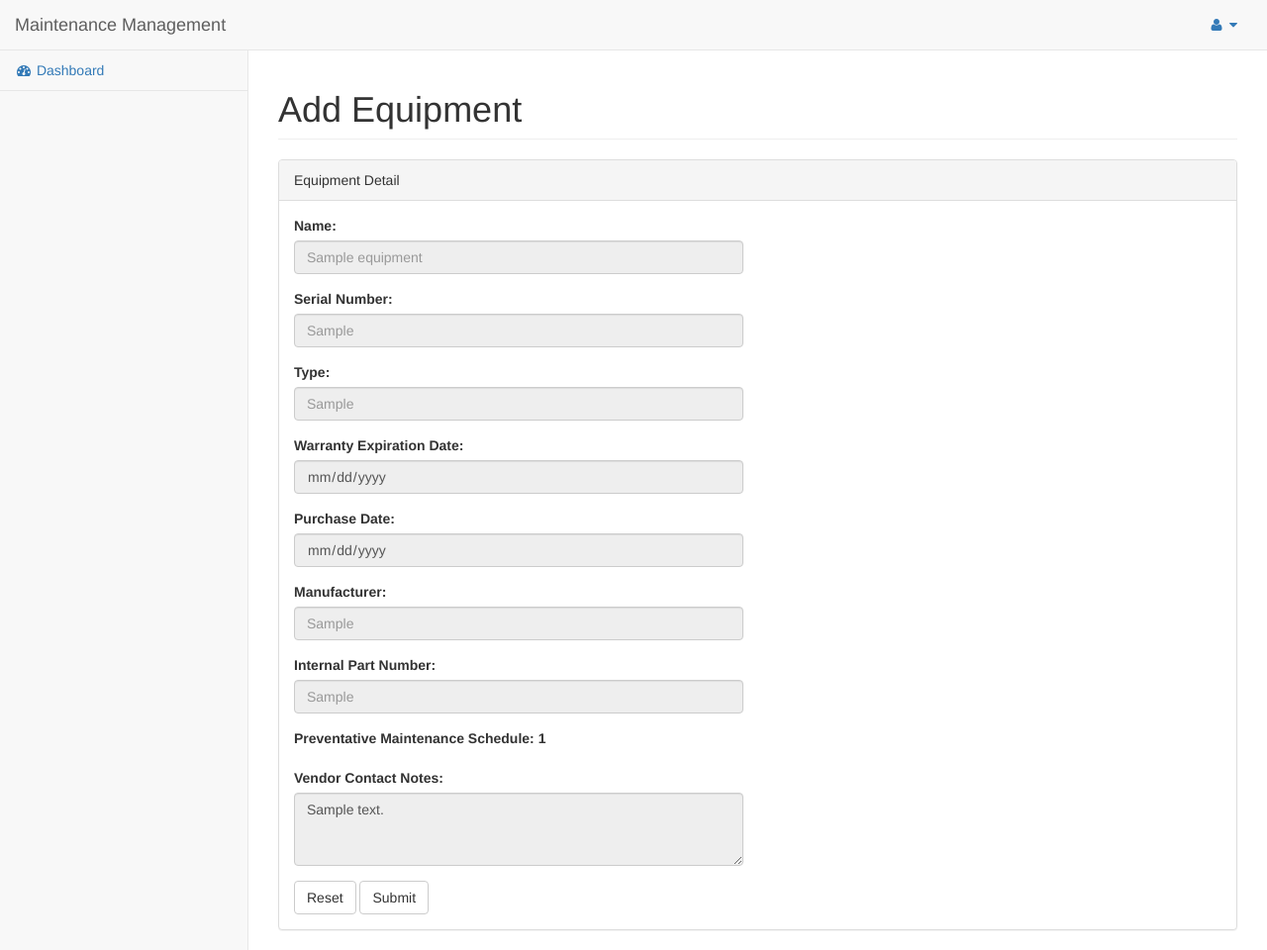
After one commit to ccqpein/Preventive_Maintenance_Project, a Django app: page /viewEq/1/ in a window 1280 px wide. The commit adds this page. Shown: the whole page at 99% size. Run offline with Django 3.2, Linux system fonts and the light colour scheme; tables that the repository leaves empty hold one stand-in row (values such as "Sample post"); some libraries are stand-ins or nearby versions.

Commit message:
finish some details

```diff
--- a/Maintenance/settings.py
+++ b/Maintenance/settings.py
@@ -108,7 +108,7 @@ AUTH_PASSWORD_VALIDATORS = [
 
 LANGUAGE_CODE = 'en-us'
 
-TIME_ZONE = 'UTC'
+TIME_ZONE = 'EST'
 DATE_INPUT_FORMATS = ('%m-%d-%Y')
 
 USE_I18N = True
--- a/PM/static/dist/css/sb-admin-2.css
+++ b/PM/static/dist/css/sb-admin-2.css
@@ -279,6 +279,35 @@ table.dataTable thead .sorting:after {
 .panel-yellow > a:hover {
   color: #df8a13;
 }
+.panel-purple {
+  border-color: #CF50FD;
+}
+.panel-purple > .panel-heading {
+  border-color: #CF50FD;
+  color: white;
+  background-color: #CF50FD;
+}
+.panel-purple > a {
+  color: #CF50FD;
+}
+.panel-purple > a:hover {
+  color: #BA50E1;
+}
+.panel-teal {
+  border-color: #008080;
+}
+.panel-teal > .panel-heading {
+  border-color: #008080;
+  color: white;
+  background-color: #008080;
+}
+.panel-teal > a {
+  color: #008080;
+}
+.panel-teal > a:hover {
+  color: #008080;
+}
+
 .timeline {
   position: relative;
   padding: 20px 0 20px;
--- a/PM/templates/PM/Maintenance.html
+++ b/PM/templates/PM/Maintenance.html
@@ -29,7 +29,7 @@
 
                                         <div class="form-group">
                                             {% for i in MT %}
-                                            <label>{{ i.0}}:</label>
+                                            <label>{{ i.0 }}:</label>
                                             <input class="form-control" name="values" type="{{i.2}}"/>
                                             {% endfor %}
                                         </div>
--- a/PM/templates/PM/formHead.html
+++ b/PM/templates/PM/formHead.html
@@ -56,6 +56,10 @@
                             <i class="fa fa-user fa-fw"></i> <i class="fa fa-caret-down"></i>
                         </a>
                         <ul class="dropdown-menu dropdown-user">
+                            {%if request.user.is_staff%}
+                            <li><a href='/admin/'><i class="fa fa-sign-out fa-fw"></i> Admin Page</a>
+                            </li>
+                            {%endif%}
                             <li><a href="{% url 'PM:logout' %}"><i class="fa fa-sign-out fa-fw"></i> Logout</a>
                             </li>
                         </ul>
--- /dev/null
+++ b/PM/templates/PM/viewEquipment.html
@@ -0,0 +1,75 @@
+{% include 'PM/formHead.html' %}
+<div id="page-wrapper">
+    <div class="row">
+        <div class="col-lg-12">
+            <h1 class="page-header"> Add Equipment</h1>
+        </div>
+        <!-- /.col-lg-12 -->
+    </div>
+    <!-- /.row -->
+    <div class="row">
+        <div class="col-lg-12">
+            <div class="panel panel-default">
+                <div class="panel-heading">
+                            Equipment Detail
+                </div>
+                <div class="panel-body">
+                    <div class="row">
+                        <div class="col-lg-6">
+                            <form role="form" action="/viewEq/{{eqNumber}}/" method="post">
+                                {% csrf_token %}
+                                <fieldset disabled>
+                                <div class="form-group">
+                                    <label>Name:</label>
+                                    <input class="form-control" type="text" name="name" placeholder="{{name}}"/>
+                                </div>
+
+                                <div class="form-group">
+                                    <label>Serial Number:</label>
+                                    <input class="form-control" type="text" name = "serial_num" placeholder="{{serial_num}}"/>
+                                </div>
+                                <div class="form-group">
+                                    <label>Type:</label>
+                                    <input class="form-control" type="text" name = "type" placeholder="{{type}}"/>
+                                </div>
+                                <div class="form-group">
+                                    <label>Warranty Expiration Date:</label>
+                                    <input class="form-control" type="date" name = "warranty_expir_date" placeholder="{{warranty}}"/>
+                                </div>
+                                <div class="form-group">
+                                    <label>Purchase Date:</label>
+                                    <input class="form-control" type="date" name = "purchase_date" placeholder="{{purchase}}"/>
+                                </div>
+                                <div class="form-group">
+                                    <label>Manufacturer:</label>
+                                    <input class="form-control" type="text" name = "manufacturer" placeholder="{{manufacturer}}"/>
+                                </div>
+                                <div class="form-group">
+                                    <label>Internal Part Number:</label>
+                                    <input class="form-control" type="text" name = "internal_part_num" placeholder="{{internal_part_num}}"/>
+                                </div>
+                                <div class="form-group">
+                                    <label>Preventative Maintenance Schedule:</label>
+                                    <label>{{schedule}}</label>
+                                </div>
+
+                                <div class="form-group">
+                                    <label>Vendor Contact Notes:</label>
+                                    <textarea class="form-control" rows="3" name="note" type="text">{{note}}
+                                    </textarea>
+                                </div>
+                                </fieldset>
+
+                                <button class="btn btn-default" type="reset" value="reset">Reset</button>
+                                <button class="btn btn-default" type="submit" value="submit">Submit</button>
+                            </form>
+                        </div>
+                    </div>
+                    <!-- /.row (nested) -->
+                </div>
+                <!-- /.panel-body -->
+            </div>
+        </div>
+    </div>
+</div>
+{% include 'PM/formTail.html' %}
--- a/PM/templates/PM/viewForm.html
+++ b/PM/templates/PM/viewForm.html
@@ -28,7 +28,8 @@
                                         <tr >
                                             <td>{{con.0}}</td>
                                             <td>{{con.1}}</td>
-                                            <td><a href="{{con.2}}">View</a></td>
+                                            <td>{{con.2}}</td>
+                                            <td><a href="{{con.3}}">View</a></td>
                                         </tr>
                                         {%endfor%}
                                     </tbody>
--- a/PM/urls.py
+++ b/PM/urls.py
@@ -28,6 +28,7 @@ urlpatterns = [
     url(r'^viewTasks/$', views.viewTasks, name="viewTasks"),
     url(r'^viewOrders/(?P<orderNumber>[0-9]+)/$',
         views.viewOrders, name="viewOrders"),
+    url(r'^viewEq/(?P<eqNumber>[0-9]+)/$', views.viewEq, name="viewEq"),
 
     url(r'^form/$', views.formTest, name="test"),
 ]
--- a/PM/views.py
+++ b/PM/views.py
@@ -5,7 +5,7 @@ from django.forms.models import model_to_dict
 
 # Create your views here.
 # from django.contrib.auth.models import User
-from .models import Equipment, CheckList, DailyReport, Order, SafetyCheck, MyUser, MaintenanceContent, MaintenanceSchedule
+from .models import Equipment, DailyReport, Order, MyUser, MaintenanceContent, MaintenanceSchedule
 from .forms import RegisterFrom
 from datetime import datetime, timedelta
 
@@ -15,19 +15,19 @@ def taskLeft():
     od = Order.objects.filter(ord_complete=False)
     for c in od:
         resultList.append(
-            ("Work Order", c.ord_date, "\\"))
+            ("Work Order", c.ord_date, "", "/viewOrders/" + str(c.id) + "/"))
 
     eq = Equipment.objects.filter(
-        eq_last_main_date=(datetime.today() - timedelta(days=7)))
+        eq_next_main_date=datetime.today())
     for c in eq:
-        resultList.append(("Equipment", datetime.today(),
-                           "\\"))
+        resultList.append(("Equipment", datetime.today(), "Today",
+                           "/viewEq/" + str(c.id) + "/"))
 
-    mainT = MaintenanceContent.objects.filter(
-        mc_last_main_date=(datetime.today() - timedelta(days=7)))
+    mainT = MaintenanceSchedule.objects.filter(
+        ms_next_main_date=datetime.today())
     for c in mainT:
-        resultList.append(("Maintenance", datetime.today(),
-                           "\\"))
+        resultList.append(("Maintenance", datetime.today(), "Today",
+                           "/viewMain/" + str(c.id) + "/"))
 
     return resultList
 
@@ -35,9 +35,15 @@ def taskLeft():
 @login_required(login_url="/login/")
 def index(request):
     orderLeft = Order.objects.filter(ord_complete=False).count()
+    equipmentLeft = len(Equipment.objects.all())
+    maintenanceLeft = len(MaintenanceSchedule.objects.all())
+    dailyReportLeft = len(DailyReport.objects.filter(dp_date=datetime.today()))
     tasks = taskLeft()
     return render(request, 'PM/index.html',
                   {'order_left': orderLeft,
+                   'eq_left': equipmentLeft,
+                   'mainLeft': maintenanceLeft,
+                   'dpLeft': dailyReportLeft,
                    'all_left': len(tasks)}
                   )
 
@@ -89,10 +95,11 @@ def addEquipment(request):
         eq_type=data['type'],
         eq_expir_date=data['warranty_expir_date'],
         eq_purchase_date=data['purchase_date'],
-        eq_manufacturer=data['manufacturer_date'],
+        eq_manufacturer=data['manufacturer'],
         eq_internal_part_num=data['internal_part_num'],
         eq_contact_notes=data['note'],
         eq_maintenance_schedule=data['schedule'],
+        eq_quantity_left=data['quantity_left']
     )
     eq.save()
 
@@ -104,6 +111,7 @@ def addEquipment(request):
 def addMaintenance(request):
     if request.method != 'GET':
         data = request.POST
+        print(data)
         mt = MaintenanceSchedule(
             ms_name=data['name'],
             ms_serial_num=data['serial_num'],
@@ -111,12 +119,11 @@ def addMaintenance(request):
 
             ms_tools_name=" -*- ".join(request.POST.getlist('ToolName')),
             ms_tools_qty=" -*- ".join(request.POST.getlist('ToolQty')),
-            ms_cons_name=" -*- ".join(request.POST.getlist('ConsumName')),
-            ms_cons_qty=" -*- ".join(request.POST.getlist('ConsumQty')),
 
             ms_form_names=" -*- ".join(request.POST.getlist('mfname')),
             ms_form_reqs=" -*- ".join(request.POST.getlist('mfreq')),
             ms_form_fields=" -*- ".join(request.POST.getlist('mffieldtype')),
+            ms_maintenance_schedule=data['schedule']
         )
         mt.save()
         return render(request, 'PM/message.html',
@@ -129,15 +136,24 @@ def viewMain(request, form_ID):
     if request.method != 'GET':
         data = request.POST
         print(data)
-        mc = get_object_or_404(MaintenanceContent, id=form_ID)
-        mc.mc_content = " -*- ".join(request.POST.getlist('values'))
+        ms = MaintenanceSchedule.objects.get(
+            id=form_ID)
+        mc = MaintenanceContent(
+            mc_temp=ms,
+            mc_content=" -*- ".join(request.POST.getlist('values')),
+        )
         mc.save()
+
+        ms.ms_last_main_date = datetime.today()
+        dt = datetime.today() + timedelta(ms.ms_maintenance_schedule * 7)
+        ms.ms_next_main_date = datetime(dt.year, dt.month, dt.day)
+        ms.save()
+
         return render(request, 'PM/message.html',
                       {'message': "submit successful"})
     else:
-        tempID = get_object_or_404(MaintenanceContent, id=form_ID).mc_temp_id
         lines = model_to_dict(get_object_or_404(
-            MaintenanceSchedule, id=tempID))
+            MaintenanceSchedule, id=form_ID))
         print(lines)
 
         temp = [('ms_name', lines['ms_name']),
@@ -148,76 +164,16 @@ def viewMain(request, form_ID):
                 ]
 
         labels = lines['ms_form_names'].split(' -*- ')
+        labels = list(filter(lambda x: x != '' and x != ' -*-', labels))
         reqs = lines['ms_form_reqs'].split(' -*- ')
         types = lines['ms_form_fields'].split(' -*- ')
         MT = [(labels[i], reqs[i], types[i]) for i in range(len(labels))]
-
+        print(MT)
         return render(request, 'PM/Maintenance.html',
                       {'MT': MT,
                        'form_ID': form_ID,
                        'mainName': lines['ms_name'],
                        'temp': temp})
-
-
-@login_required(login_url="/login/")
-@permission_required('PM.add_checklist', login_url='/login/')
-def checkList(request):
-    if request.method != 'GET':
-        data = request.POST
-        cl = CheckList(
-            cl_plate_rating=data['name_plate_rating'],
-            cl_date=data['date'],
-            cl_operator=data['operator'],
-
-            cl_start_time=data['StartT'],
-            cl_stop_time=data['StopT'],
-            cl_cool_time=data['CoolDown'],
-
-            cl_oil_level=data['OilLevel'],
-            cl_oil_add=data['OilAdd'],
-
-            cl_radiator_level=data['RadiatorL'],
-            cl_radiator_add=data['RadiatorAdd'],
-
-            cl_battery_level=data['BatteryL'],
-            cl_battery_charger=data['BatteryCharger'],
-
-            cl_oil_pressure=data['OilPressure'],
-            cl_fuel_tank=data['FuelInTank'],
-            cl_engine_temp=data['EngineTemp'],
-            cl_block_heater=data['BlockHeater'],
-            cl_indicator_panel_light=data['IndicatorPanelLight'],
-
-            cl_amp_1=data['AMP1'],
-            cl_amp_2=data['AMP2'],
-            cl_amp_3=data['AMP3'],
-
-            cl_eptsw=data['EPTSW'],
-            cl_epilw=data['EPILW'],
-            cl_fptsw=data['FPTSW'],
-            cl_fpilw=data['FPILW'],
-            cl_cirnapmpbg=data['CIRNAPMPBG'],
-            cl_cirnapmpbgcomment=data['CIRNAPMPBGComment'],
-            cl_grbblw=data['GRBBLW'],
-
-            cl_fire_dampers2=data['FDO21'] + '/'
-            + data['FDO22'] + '/' + data['FDO23'] + '/'
-            + data['FDO24'] + '/' + data['FDO25'],
-            cl_fire_dampers3=data['FDO31'] + '/'
-            + data['FDO32'] + '/' + data['FDO33'] + '/'
-            + data['FDO34'] + '/' + data['FDO35'],
-            cl_fire_dampers4=data['FDO41'] + '/'
-            + data['FDO42'] + '/' + data['FDO43'] + '/'
-            + data['FDO44'] + '/' + data['FDO45'],
-
-            cl_checkbox=data['checkbox'],
-
-        )
-        cl.save()
-        return render(request, 'PM/message.html',
-                      {'message': "save successful"})
-    else:
-        return render(request, 'PM/CheckList.html')
 
 
 @login_required(login_url="/login/")
@@ -266,29 +222,6 @@ def orderRequest(request):
         return render(request, 'PM/order.html')
 
 
-@login_required(login_url="/login/")
-@permission_required('PM.add_safetycheck', login_url='/login/')
-def safetycheck(request):
-    if request.method != 'GET':
-        data = request.POST
-        sc = SafetyCheck(
-            sc_location=data['location'],
-            sc_desc=data['descrip'],
-            sc_brand_name=data['brandname'],
-            sc_inspection_date=data['inspectiondate'],
-            sc_inspection_by=data['inspectionby'],
-            sc_next_inspection_date=data['nextinspectiondate'],
-            sc_condition=data['condition'],
-            sc_comment=data['comments'],
-            sc_date=datetime.now().date(),
-        )
-        sc.save()
-        return render(request, 'PM/message.html',
-                      {'message': "save successful"})
-    else:
-        return render(request, 'PM/SafetyCheck.html')
-
-
 def viewTasks(request):
     if request.method == 'GET':
         resultList = taskLeft()
@@ -331,6 +264,32 @@ def viewOrders(request, orderNumber):
                       {'message': "save successful"})
 
 
+def viewEq(request, eqNumber):
+    if request.method == 'GET':
+        eq = Equipment.objects.get(id=eqNumber)
+        content = {'eqNumber': eqNumber,
+                   'name': eq.eq_name,
+                   'serial_num': eq.eq_serial_num,
+                   'type': eq.eq_type,
+                   'warranty': eq.eq_expir_date,
+                   'purchase': eq.eq_purchase_date,
+                   'manufacturer': eq.eq_manufacturer,
+                   'internal_part_num': eq.eq_internal_part_num,
+                   'schedule': eq.eq_maintenance_schedule,
+                   'note': eq.eq_contact_notes, }
+
+        return render(request, 'PM/viewEquipment.html',
+                      content)
+    else:
+        eq = Equipment.objects.get(id=eqNumber)
+        eq.eq_last_main_date = datetime.today()
+        dt = datetime.today() + timedelta(eq.eq_maintenance_schedule * 7)
+        eq.eq_next_main_date = datetime(dt.year, dt.month, dt.day)
+        eq.save()
+        return render(request, 'PM/message.html',
+                      {'message': "save successful"})
+
+
 def formTest(request):
     return render(request, 'PM/viewForm.html',
                   {'titles': [1, 2, 3, 4, 5],
```
Also changed, not shown: PM/admin.py (+4 -5 lines), PM/models.py (+10 -74 lines), PM/templates/PM/NewEquipment.html (+15 -26 lines), PM/templates/PM/NewMaintenance.html (+39 -41 lines), PM/templates/PM/index.html (+4 -4 lines), PM/migrations/0017_auto_20170408_2042.py (added), PM/migrations/0018_auto_20170408_2102.py (added), PM/migrations/0019_auto_20170408_2105.py (added), PM/migrations/0020_auto_20170408_2129.py (added), PM/migrations/0021_auto_20170408_2206.py (added), PM/migrations/0022_maintenanceschedule_mc_next_main_date.py (added), PM/migrations/0023_auto_20170409_0101.py (added).
